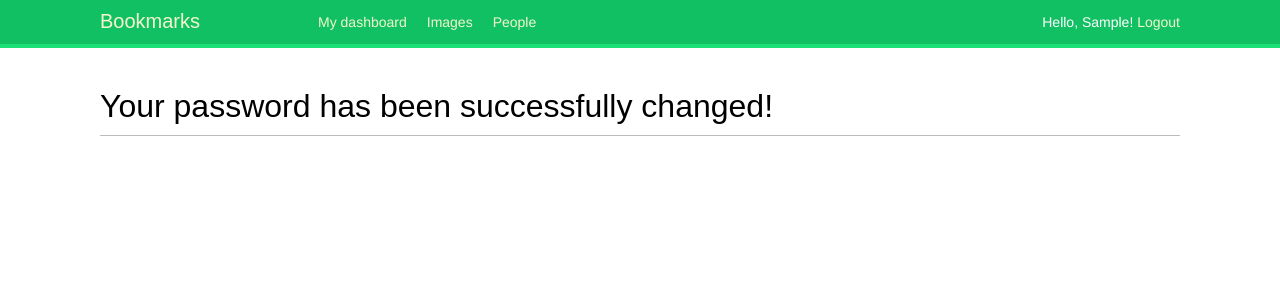
After one commit to VasiliyHaroshka/social_network, a Django app: page /account/password_change/done/ in a window 1280 px wide. The commit adds this page. Shown: the top 300 px of the page. Run offline with Django 4.2, Linux system fonts and the light colour scheme; the visitor is signed in with stand-in values (Sample User, id 1); some web fonts are replaced.

Commit message:
add ability to change password

```diff
--- /dev/null
+++ b/account/templates/registration/password_change_done.html
@@ -0,0 +1,7 @@
+{% extends "base.html" %}
+
+{% block title %} Password changed {% endblock title %}
+
+{% block content %}
+    <h1>Your password has been successfully changed!</h1>
+{% endblock content %}
--- a/account/urls.py
+++ b/account/urls.py
@@ -7,4 +7,6 @@ urlpatterns = [
     path('', show_dashboard, name="dashboard"),
     path('login/', auth_views.LoginView.as_view(), name="login"),
     path('logout/', auth_views.LogoutView.as_view(), name="logout"),
+    path('password_change/', auth_views.PasswordChangeView.as_view(), name="password_change"),
+    path('password_change/done/', auth_views.PasswordChangeDoneView.as_view(), name="password_change_done"),
 ]
```
Also changed, not shown: account/templates/base.html (+9 -3 lines), account/templates/registration/password_change_form.html (added, +14 -0 lines).
